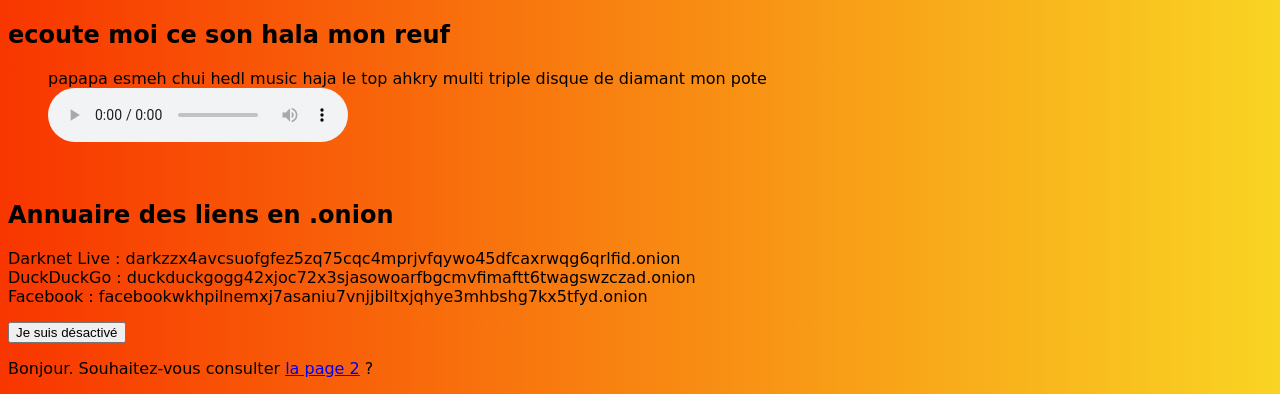
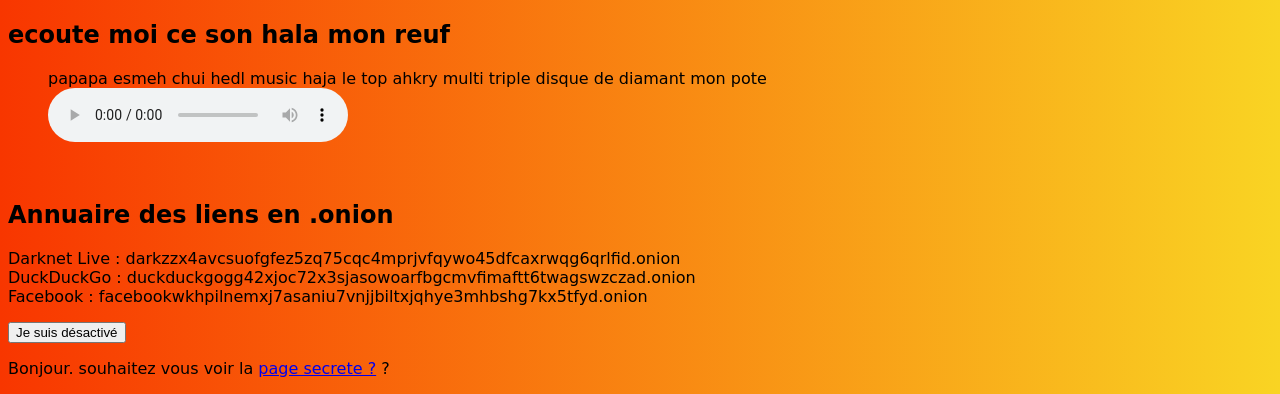
Before and after one commit to soheib77130/name10, a plain HTML site: page index.html in a window 1280 px wide. Shown: the part 438-832 px from the top of the page. Drawn offline with Linux system fonts and the light colour scheme; a web font is replaced by a local one.

Commit message:
Update index.html

```diff
--- a/index.html
+++ b/index.html
@@ -37,4 +37,4 @@ roi arouf </p>
 <p>
 
 <input type="button" value="Je suis désactivé" enabled>
-<p>Bonjour. Souhaitez-vous consulter <a href="page1.html">la page 2</a> ?</p>
+<p>Bonjour. souhaitez vous voir la <a href="page1.html">page secrete ?</a> ?</p>
```
